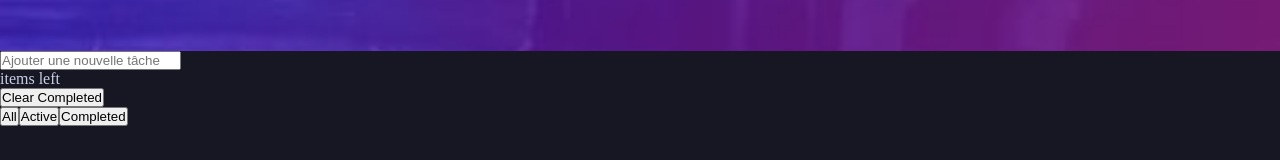
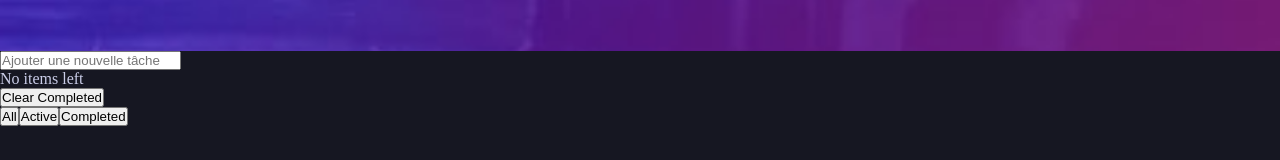
Before and after one commit to Clem-Coding/todo-app, a Vue app: page / in a window 1280 px wide. Shown: the part 149-309 px from the top of the page. Built offline with nearby package versions, Linux system fonts and the light colour scheme; the HTML template or start-up script is replaced by a standard one.

Commit message:
feat: Add items left display to TodoList component

```diff
--- a/src/App.vue
+++ b/src/App.vue
@@ -8,6 +8,7 @@
     <ToDoInput @add-todo="addTodo" />
     <TodoList
       :todos="filteredTodos"
+      :items-left="itemsLeft"
       @toggle-completed="toggleCompleted"
       @clear-completed="removeCompletedTodos"
     />
@@ -62,4 +63,12 @@ const toggleCompleted = (id: number) => {
 const removeCompletedTodos = () => {
   todos.value = todos.value.filter((todo) => !todo.completed);
 };
+
+const itemsLeft = computed(() => {
+  const notCompleted = todos.value.filter((todo) => !todo.completed);
+  console.log(notCompleted.length);
+  return notCompleted.length;
+});
 </script>
+
+// A faire Items left
--- a/src/components/TodoList.vue
+++ b/src/components/TodoList.vue
@@ -6,7 +6,12 @@
     </li>
   </ul>
   <div>
-    <p>items left</p>
+    <p>
+      {{ props.itemsLeft !== 0 ? props.itemsLeft : "" }}
+      {{
+        props.itemsLeft === 0 ? "No items left" : props.itemsLeft === 1 ? "item left" : "items left"
+      }}
+    </p>
     <button @click="emitClearCompleted">Clear Completed</button>
   </div>
 </template>
@@ -22,6 +27,7 @@ interface Todo {
 
 const props = defineProps<{
   todos: Todo[];
+  itemsLeft: number;
 }>();
 
 const emit = defineEmits<{
```
